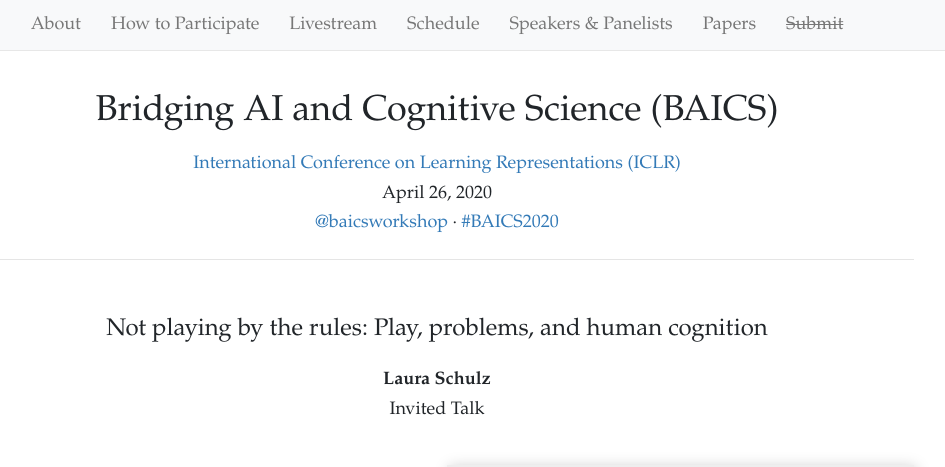
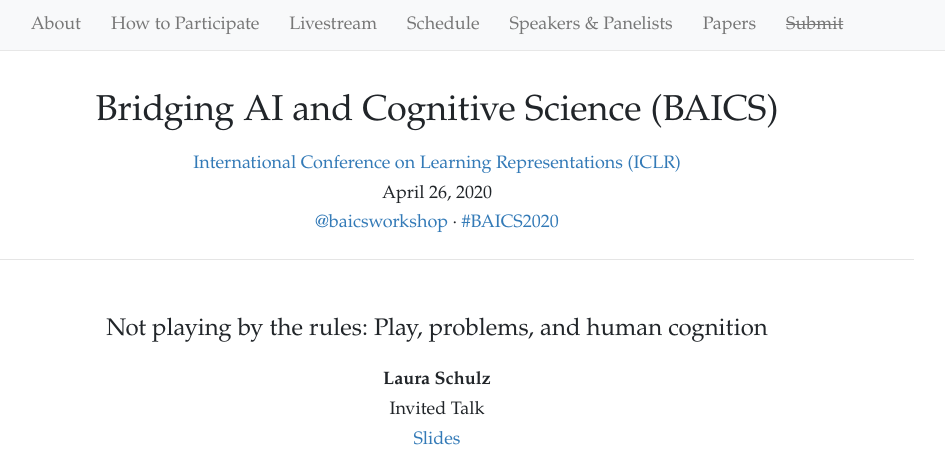
Before and after one commit to offline-rl-neurips/offline-rl-neurips.github.io, a Jekyll site: the page built from program/baics_43.html, in a window 1280 px wide. Shown: the top 467 px of the page, without its empty margins (203-1148 px from the left). Built offline with Jekyll 4.4.1, drawn with Linux system fonts in a browser that asks for light colours; nearby versions of some CDN libraries; grey boxes are pictures that could not be loaded.

Commit message:
Add slides

```diff
--- a/_layouts/paper.html
+++ b/_layouts/paper.html
@@ -48,6 +48,16 @@ session_2: false
 		<span> · </span>
 		<span><a href="https://iclr.cc/virtual/workshops_4.html" target="_blank">Password</a></span>
 		{% endif %}
+		{% if page.kind == "oral" %}
+		<span> · </span>
+		<span><a href="/slides/BAICS_{{ page.id }}.pdf" target="_blank">Slides</a></span>
+		{% endif %}
+		</li>
+		{% endif %}
+
+		{% if page.track == "invited" or page.track == "opening" %}
+		<li>
+		<span><a href="/slides/BAICS_{{ page.id }}.pdf" target="_blank">Slides</a></span>
 		</li>
 		{% endif %}
 
```
Also changed, not shown: 10 other files.
